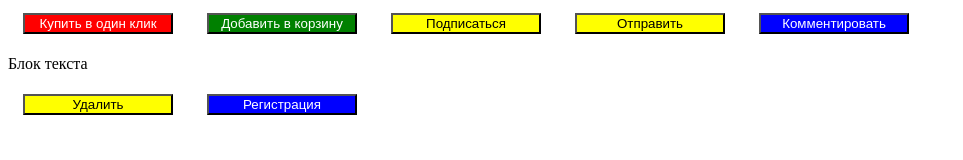
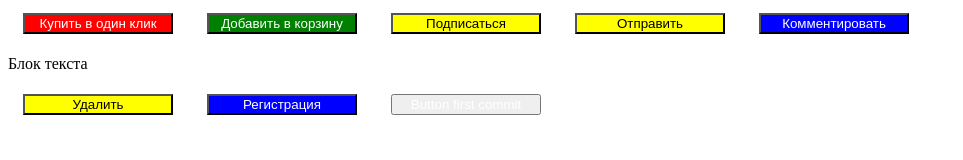
Before and after one commit to Littlewolfwork/test, a plain HTML site: page index.html in a window 1280 px wide. Shown: the whole page, without its empty margins (0-963 px from the left). Drawn offline with Linux system fonts and the light colour scheme.

Commit message:
Commit 1

```diff
--- a/index.html
+++ b/index.html
@@ -42,6 +42,8 @@
     <button class="yellow">Удалить</button>
     <button class="blue">Регистрация</button>
 
+<button> Button first commit </button>
+
 
 
 
```
